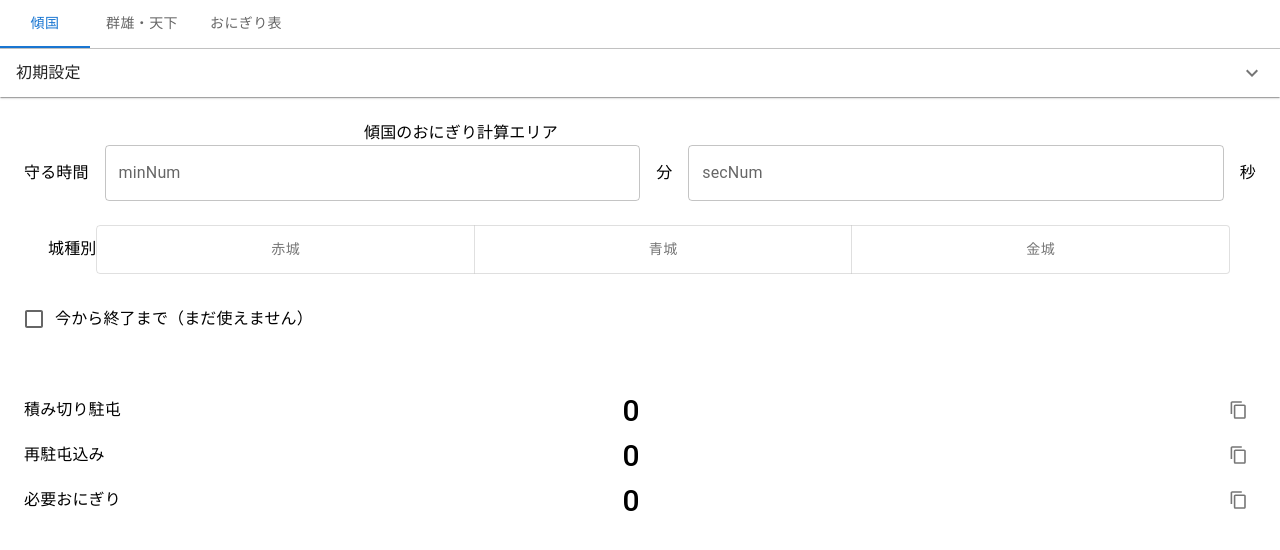
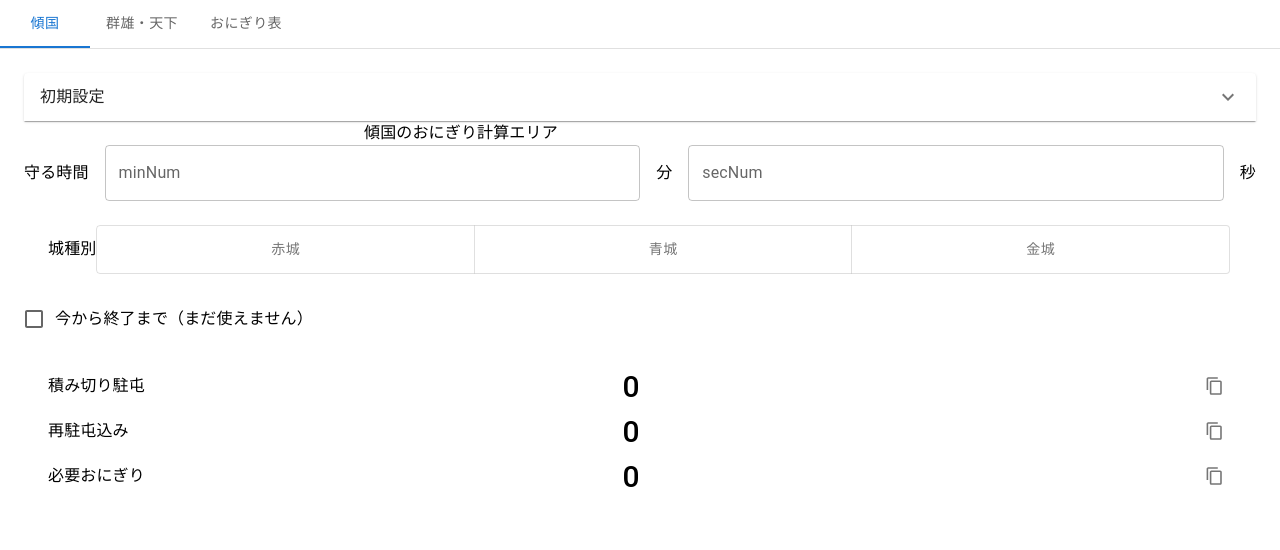
Before and after one commit to chika-create/onigiri-calc, a React (Create React App) app: page / in a window 1280 px wide. Shown: the top 550 px of the page. Built offline with nearby package versions, Linux system fonts and the light colour scheme.

Commit message:
edit: 計算結果と初期設定を傾国エリアへ移動

```diff
--- a/src/App.tsx
+++ b/src/App.tsx
@@ -48,9 +48,9 @@ function App() {
   return (
     <Box sx={{ width: "100%" }}>
       <TabBox tabValue={tabValue} tabChange={tabChange} />
-      <InitialSetting castleChange={castleChange} register={register} />
 
       <TabPanel value={tabValue} index={0}>
+        <InitialSetting castleChange={castleChange} register={register} />
         <ServerCastel />
 
         <CalcTime register={register} />
@@ -61,6 +61,11 @@ function App() {
             label="今から終了まで（まだ使えません）"
           />
         </Box>
+        <numNumberContext.Provider value={numNumber}>
+          <alignmentNumContext.Provider value={alignmentNum}>
+            <CountOutput numNumber={numNumber} alignmentNum={alignmentNum} />
+          </alignmentNumContext.Provider>
+        </numNumberContext.Provider>
       </TabPanel>
       <TabPanel value={tabValue} index={1}>
         <UniversalCastel />
@@ -68,11 +73,6 @@ function App() {
       <TabPanel value={tabValue} index={2}>
         <OnigiriTable />
       </TabPanel>
-      <numNumberContext.Provider value={numNumber}>
-        <alignmentNumContext.Provider value={alignmentNum}>
-          <CountOutput numNumber={numNumber} alignmentNum={alignmentNum} />
-        </alignmentNumContext.Provider>
-      </numNumberContext.Provider>
     </Box>
   );
 }
```
